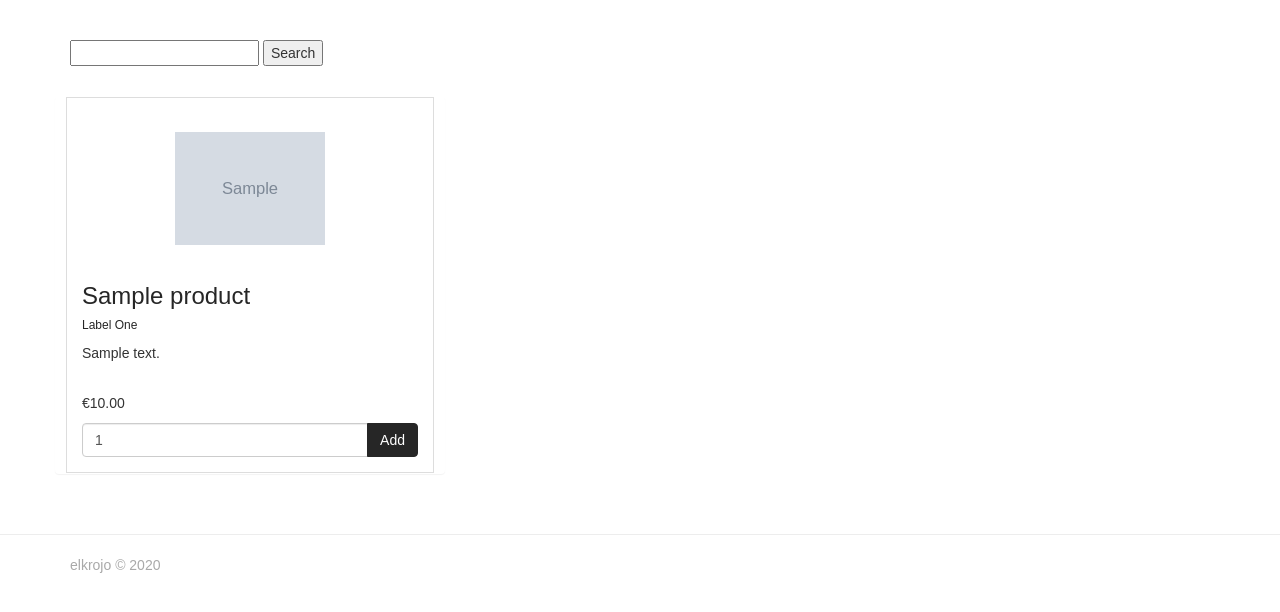
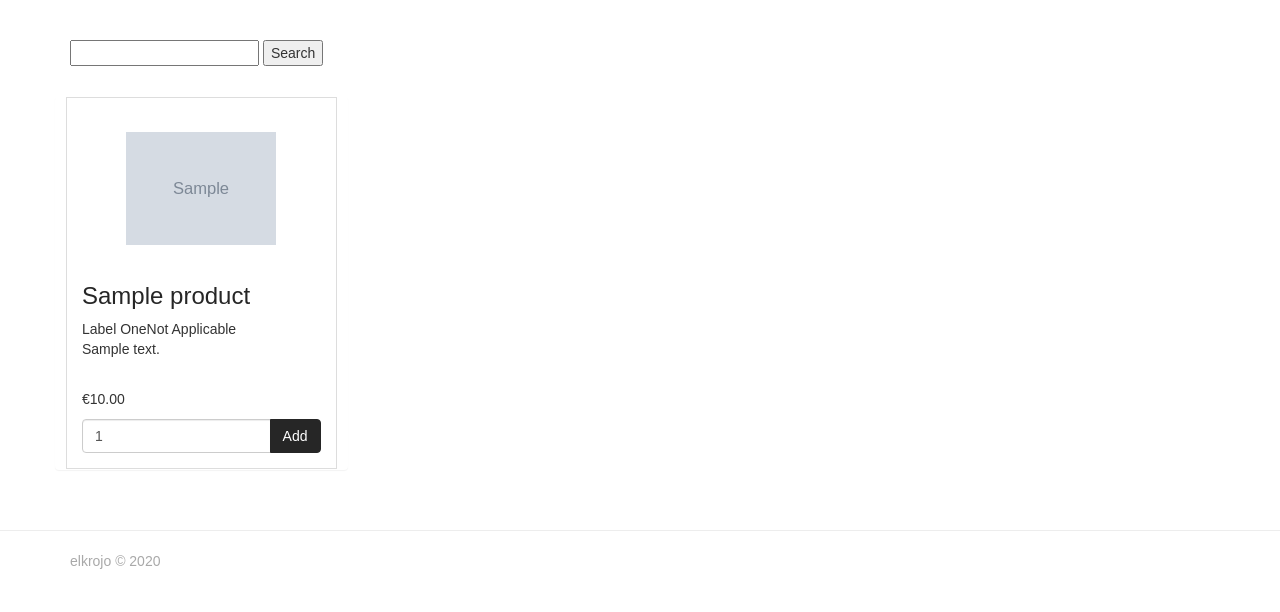
Before and after one commit to elkrojo/croiglas-shop, a Django app: page / in a window 1280 px wide. Shown: the part 60-672 px from the top of the page. Run offline with Django 3.2, Linux system fonts and the light colour scheme; tables that the repository leaves empty hold one stand-in row (values such as "Sample post"); grey boxes marked "Sample" are stand-in pictures; some libraries are stand-ins or nearby versions.

Commit message:
Added size label to product card

```diff
--- a/products/templates/products.html
+++ b/products/templates/products.html
@@ -3,12 +3,12 @@
 {% block content %}
 <div class="row row-flex">
     {% for product in products %}
-        <div class="col-xs-10 col-xs-offset-1 col-sm-offset-0 col-sm-6 col-md-4 display panel panel-default">
+        <div class="col-xs-10 col-xs-offset-1 col-sm-offset-0 col-sm-6 col-md-3 display panel panel-default">
             <div class="panel-body">
                 <div class="product" style="background-image: url('{{ MEDIA_URL }}{{ product.image }}')"></div>
 
                 <h3>{{ product.title }}</h3>
-                <h6>{{ product.get_brand_display }}</h6>
+                <span>{{ product.get_brand_display }}</span><span class="product-card-size">{{ product.get_size_display }}</span>
                 <p class="product-description">{{ product.description }}</p>
                 <p>€{{ product.price }}</p>
 
```
